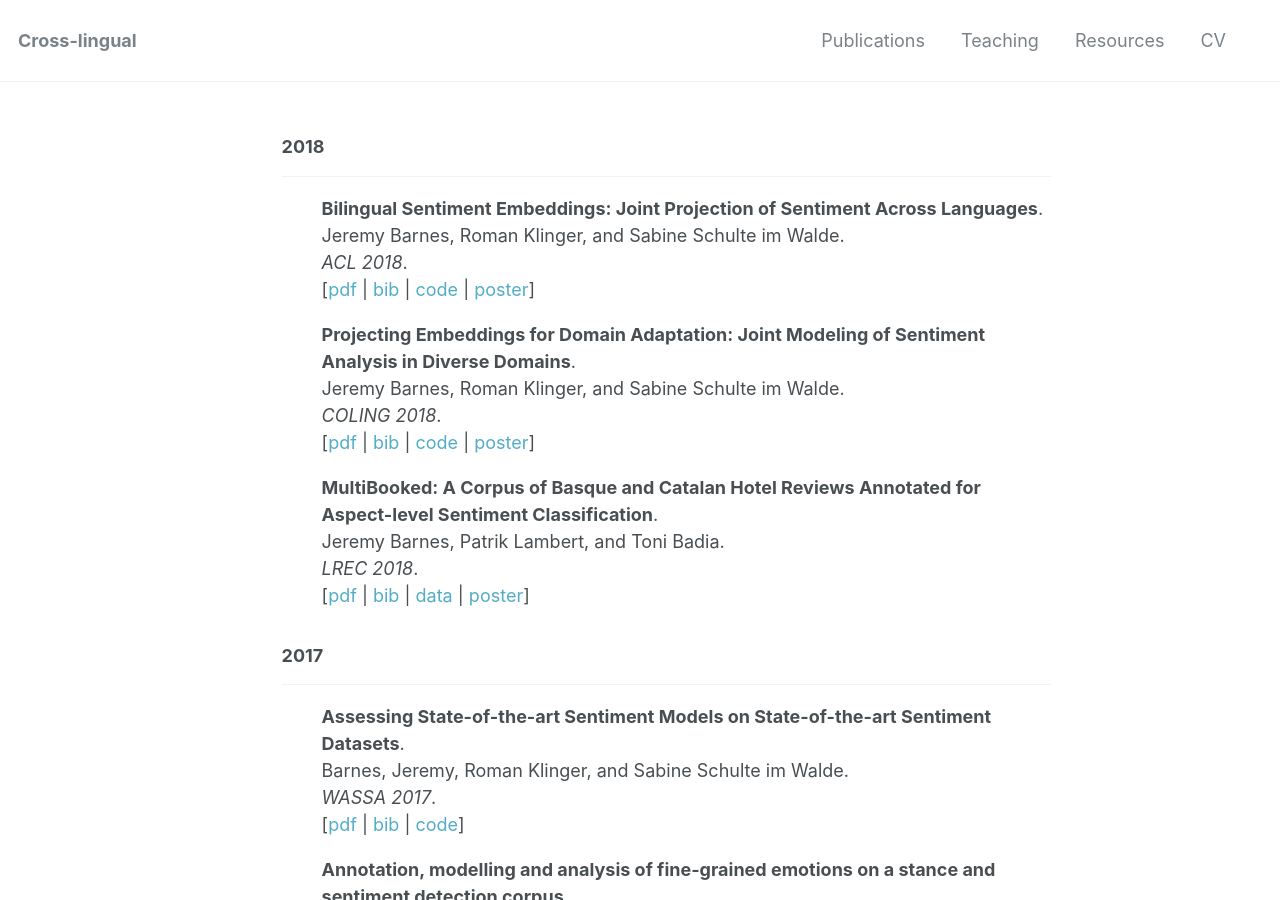
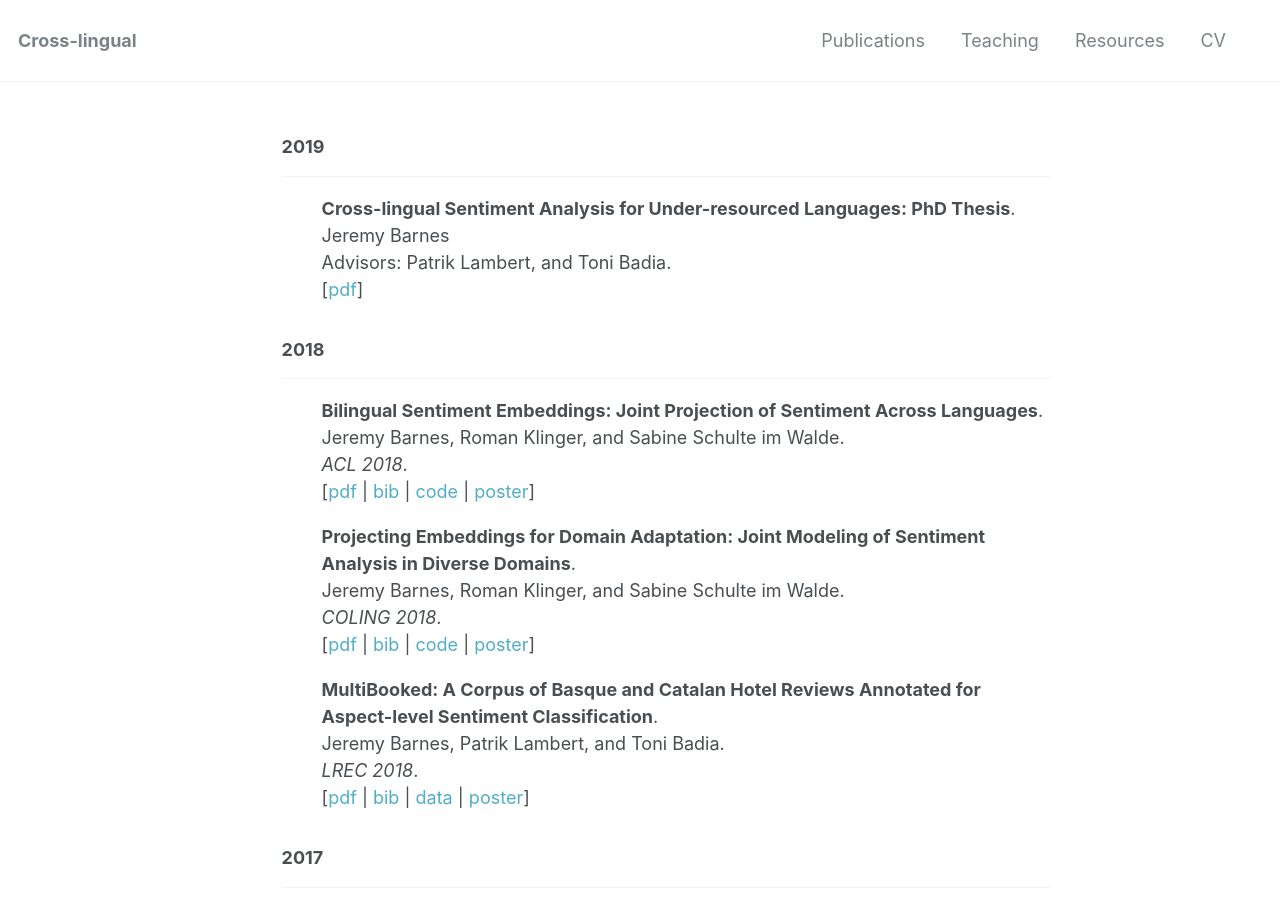
Before and after one commit to jerbarnes/jbarnesspain.github.io, a Jekyll site: the page built from publications/index.html, in a window 1280 px wide and 900 px high. Built offline with Jekyll 4.4.1, drawn with Linux system fonts in a browser that asks for light colours.

Commit message:
added thesis to pubs

```diff
--- a/publications/index.html
+++ b/publications/index.html
@@ -6,6 +6,15 @@ title: Selected Publications
 <article class="page">
 <div class="blurb">
 
+
+<h3> 2019 </h3><hr>
+<ul>
+        <strong>
+        Cross-lingual Sentiment Analysis for Under-resourced Languages: PhD Thesis</strong>.<br>
+        Jeremy Barnes<br>
+        Advisors: Patrik Lambert, and Toni Badia.<br>
+        [<a href="https://www.tesisenred.net/handle/10803/665480">pdf</a>]
+</ul>
 
 <h3> 2018 </h3><hr>
 <ul>
```
